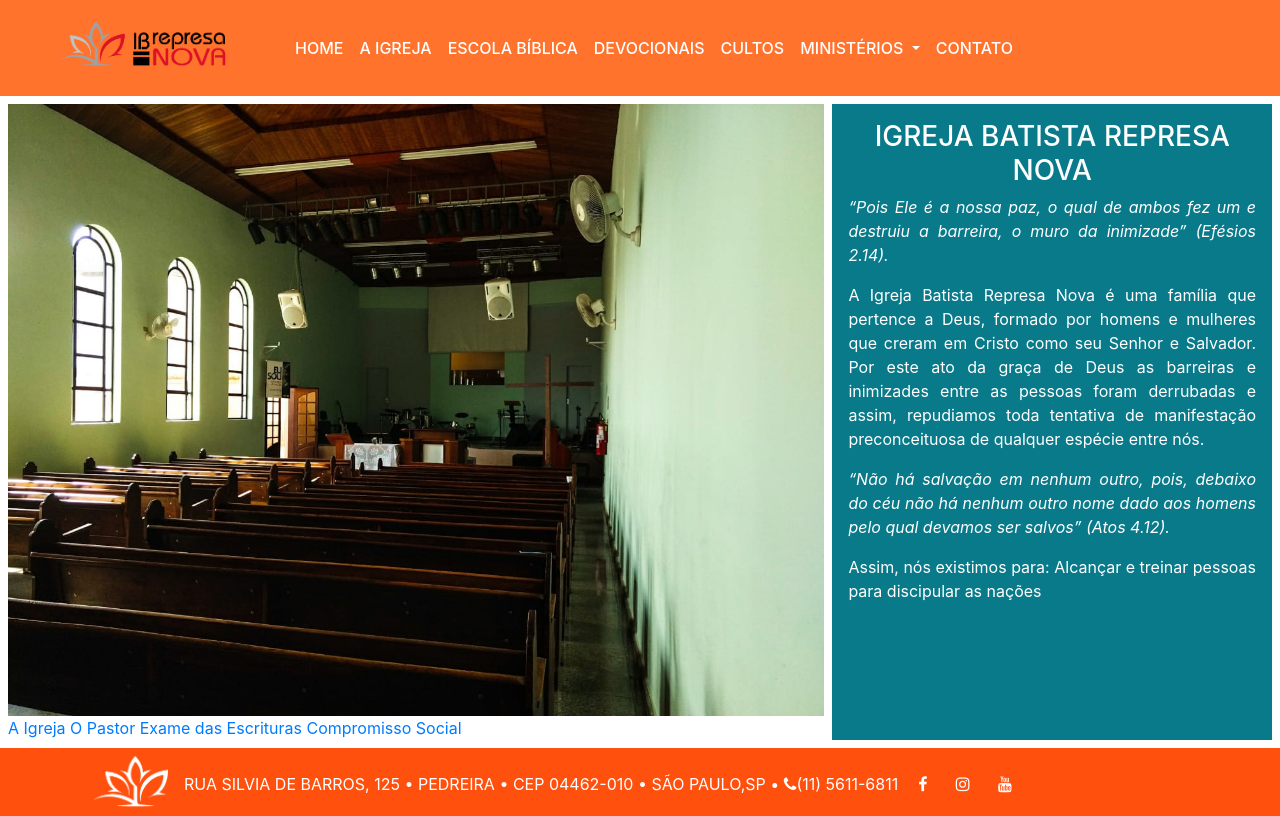
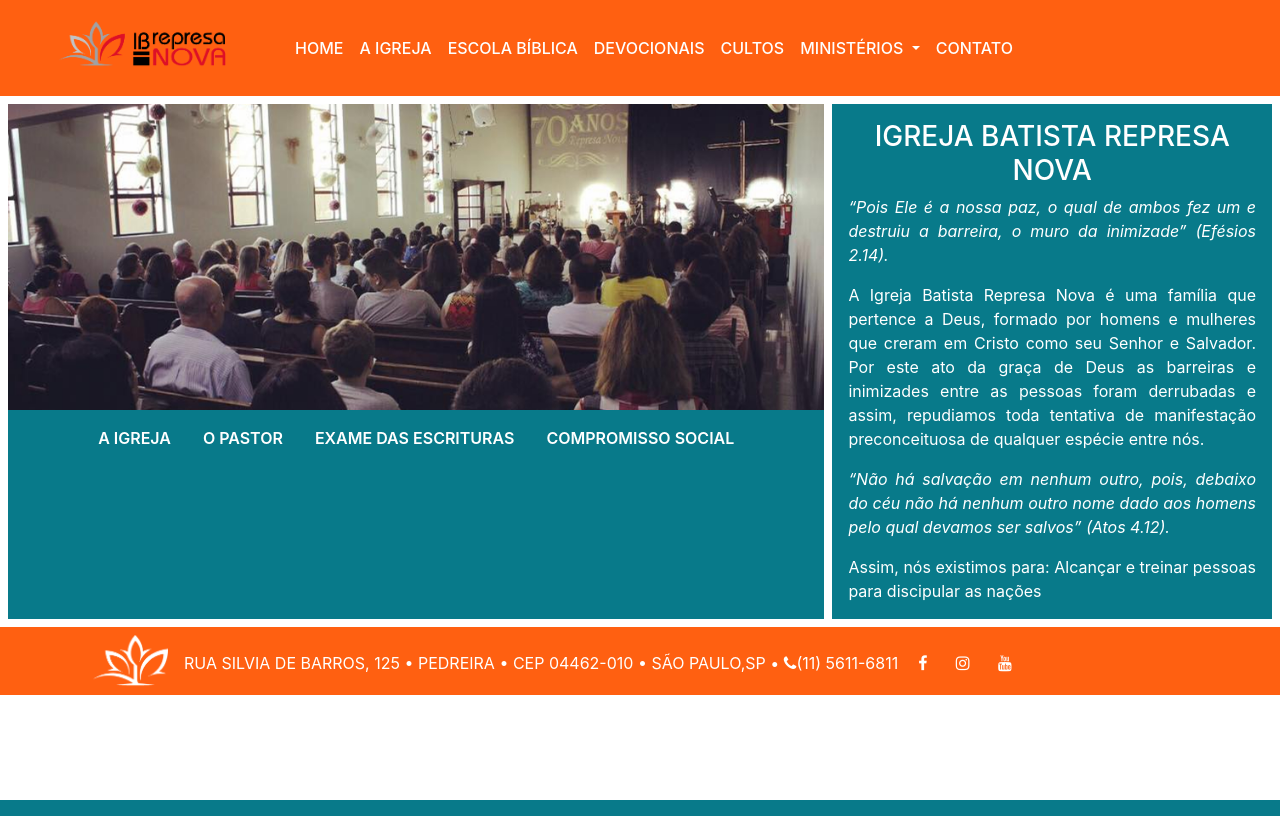
Before and after one commit to GustavoDiogo/siteibrn2, a PHP site: page /igreja.php in a window 1280 px wide. Run offline with PHP 8.4, Linux system fonts and the light colour scheme; some libraries are stand-ins or nearby versions.

Commit message:
Varias mudanças

```diff
--- a/footer.php
+++ b/footer.php
@@ -36,8 +36,8 @@
 	}
 </style>
 
-<footer style="background-color: #ff732e">
-  <div style="background-color: #ff500e">
+<footer>
+  <div style="background-color: #ff6011">
     <div style="display: flex;flex-wrap: wrap" class="container">
     	<div id="ft-1" align="left">
     		<img src="images/ibrn-logo-rodape-transparente.png">
--- a/header.php
+++ b/header.php
@@ -9,7 +9,7 @@
 
 	<title>IB Represa Nova</title>
 
-	<nav class="navbar navbar-expand-lg navbar-light fixed-top" style="background-color: #ff732d">
+	<nav class="navbar navbar-expand-lg navbar-light fixed-top" style="background-color: #ff6011">
 		<a class="navbar-brand" href="index.php" style="padding-left: 2em;padding-right: 2em"><img id="imglogo" style="width: 175px;" src="images/ibrn-logo-transparente.png"></a>
 		<button id="navbutton" class="navbar-toggler" type="button" data-toggle="collapse" data-target="#navbarSupportedContent" aria-controls="navbarSupportedContent" aria-expanded="false" aria-label="Toggle navigation">
 			<span class="navbar-toggler-icon"></span>
--- a/igreja.php
+++ b/igreja.php
@@ -6,10 +6,24 @@
 	}
 	#banner{
 		width: 65%;
+		background-color: #087a8a;
     	margin: 0.5em 0em 0.5em 0.5em;
 	}
 	#banner img{
 		width: 100%;
+	}
+	#banner-menu{
+	    display: flex;
+	    flex-wrap: wrap;
+		justify-content: center;
+		background-color: #087a8a;
+	}
+	#banner-menu a{
+		margin: 1em 1em 1em 1em;
+		flex-wrap: wrap;
+		text-decoration:none;
+		color: white;
+		font-weight: 600;
 	}
 	#descricao{
 		background-color: #087a8a;
@@ -24,6 +38,10 @@
 			width: 100%;
 			margin: 0.5em 0.5em 0.5em 0.5em;
 		}
+		#banner-menu{
+			display: grid;
+			justify-items: center;
+		}
 		#descricao{
 			width: 100%;
 		}
@@ -32,13 +50,13 @@
 
 <div id="maindiv">
   <div id="banner">
-  	<img src="images/igreja1.jpg">
+  	<img src="images/igreja_banner.jpg">
 
-  	<div style="flex-wrap: nowrap;">
-  		<a href="">A Igreja</a>
-  		<a href="">O Pastor</a>
-  		<a href="">Exame das Escrituras</a>
-  		<a href="">Compromisso Social</a>
+  	<div id="banner-menu">
+  		<a href="">A IGREJA</a>
+  		<a href="">O PASTOR</a>
+  		<a href="">EXAME DAS ESCRITURAS</a>
+  		<a href="">COMPROMISSO SOCIAL</a>
   	</div>
 
   </div>
```
Also changed, not shown: images/acaosocial_thumb.jpg, images/igreja1.jpg (deleted), images/igreja_banner.jpg (added), images/louvor_thumb.jpg.
